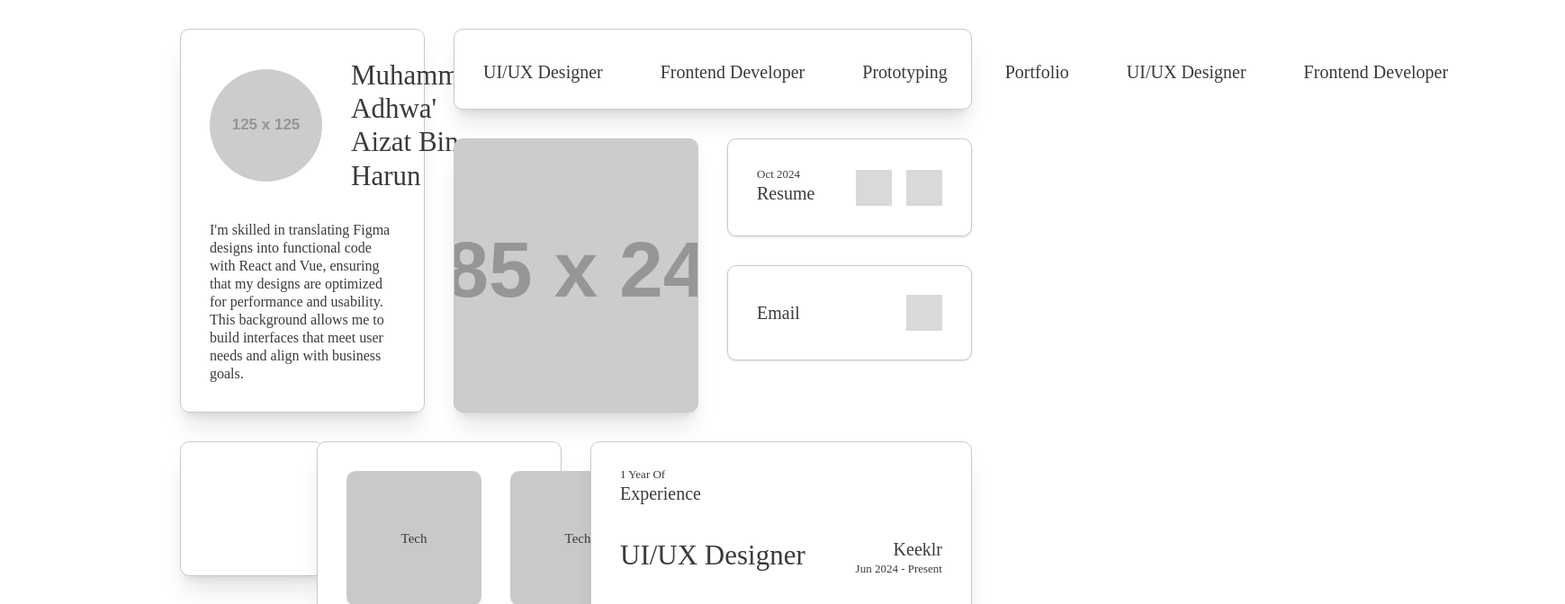
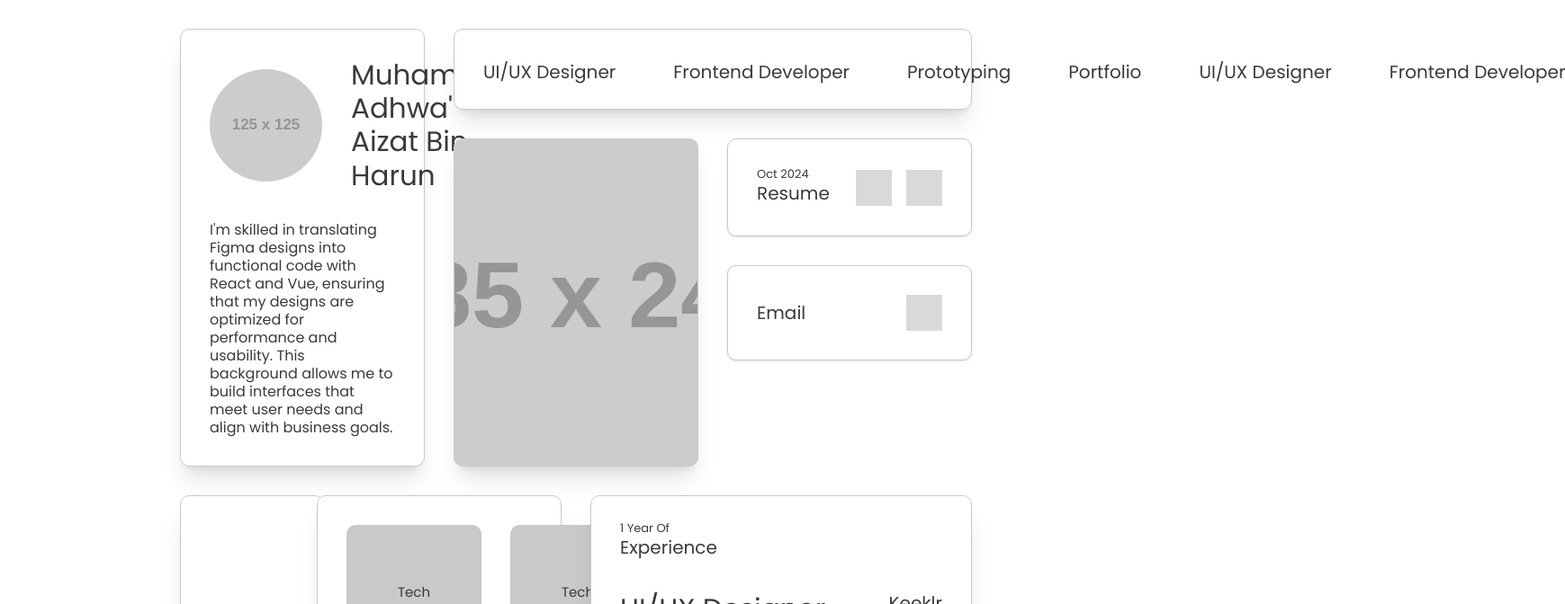
Before and after one commit to boi-git/protfolio_react, a Next.js app in the folder project-portfolio-react/: page / in a window 1280 px wide. Shown: the top 672 px of the page at 90% size, 1739 px wide, since content can reach past the window. Built offline with nearby package versions, Linux system fonts and the light colour scheme.

Commit message:
Add font and icon

```diff
--- a/project-portfolio-react/src/app/layout.js
+++ b/project-portfolio-react/src/app/layout.js
@@ -20,6 +20,16 @@
 export default function RootLayout({ children }) {
   return (
     <html lang="en">
+      <head>
+        <link
+          rel="stylesheet"
+          href="https://fonts.googleapis.com/css2?family=Material+Symbols+Rounded:opsz,wght,FILL,GRAD@24,400,0,0"
+        />
+        <link
+          rel="stylesheet"
+          href="https://fonts.googleapis.com/css2?family=Poppins:ital,wght@0,100;0,200;0,300;0,400;0,500;0,600;0,700;0,800;0,900;1,100;1,200;1,300;1,400;1,500;1,600;1,700;1,800;1,900&display=swap"
+        />
+      </head>
       <body
         className={`${geistSans.variable} ${geistMono.variable} antialiased`}
       >
```
